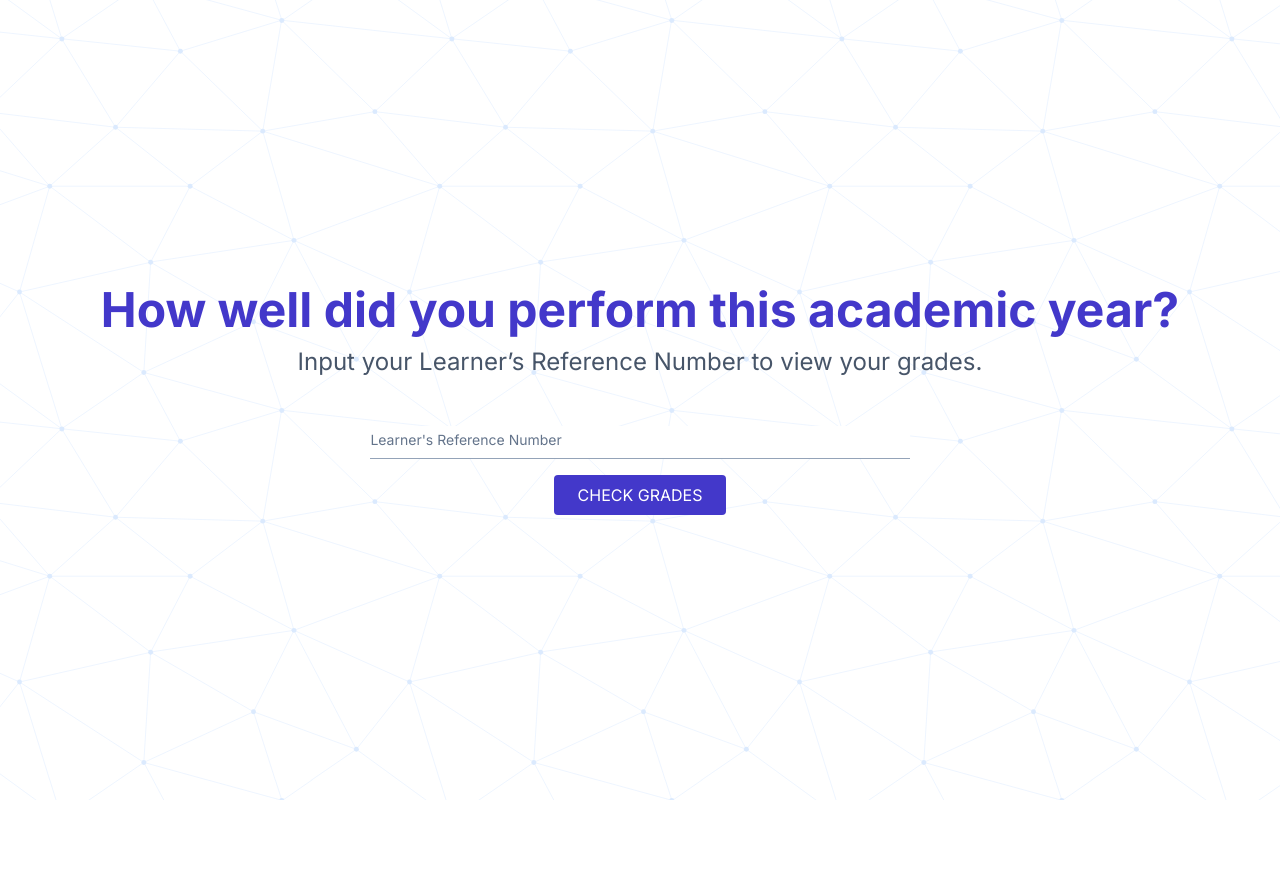
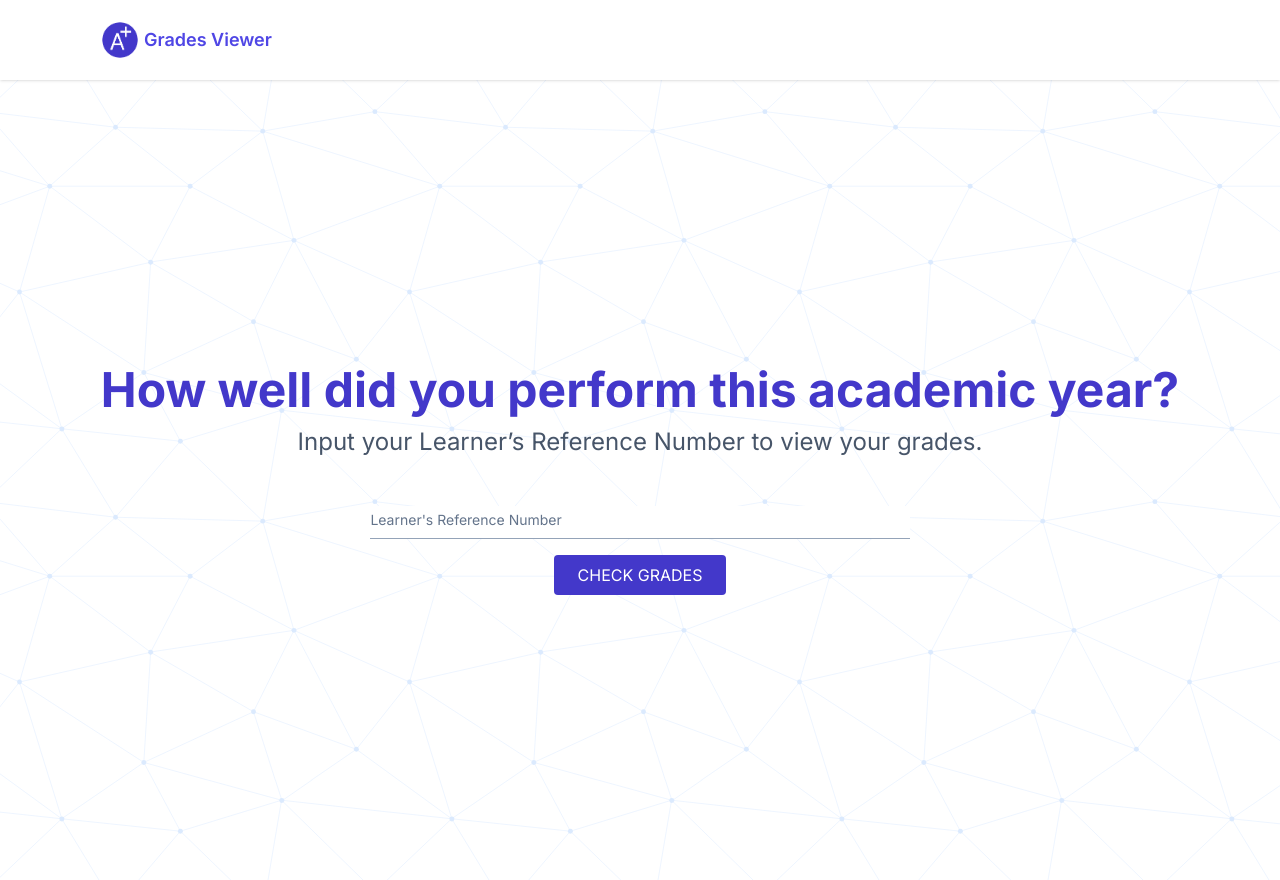
Before and after one commit to Aljhsrdnl/grades_viewer, a Vue app: page / in a window 1280 px wide. Before the commit the page ends 800 px from the top, so only its background shows below. Built offline with nearby package versions, Linux system fonts and the light colour scheme; no server answers.

Commit message:
added a navbar

```diff
--- a/src/components/HomeScreen.vue
+++ b/src/components/HomeScreen.vue
@@ -1,4 +1,10 @@
 <template>
+  <nav class="px-6 md:px-12 lg:px-24 py-4 text-lg bg-white shadow">
+    <div class="flex items-center">
+      <img v-bind:src="require('../assets/logo.png')" class="w-12" />
+      <p class="text-indigo-600 text-lg font-semibold">Grades Viewer</p>
+    </div>
+  </nav>
   <div class="flex items-center justify-center h-screen mx-6 md:mx-12 lg:mx-24">
     <div class="">
       <p
```
Also changed, not shown: src/assets/logo.png, 1 other file (tests, documents, lock files or other folders).
